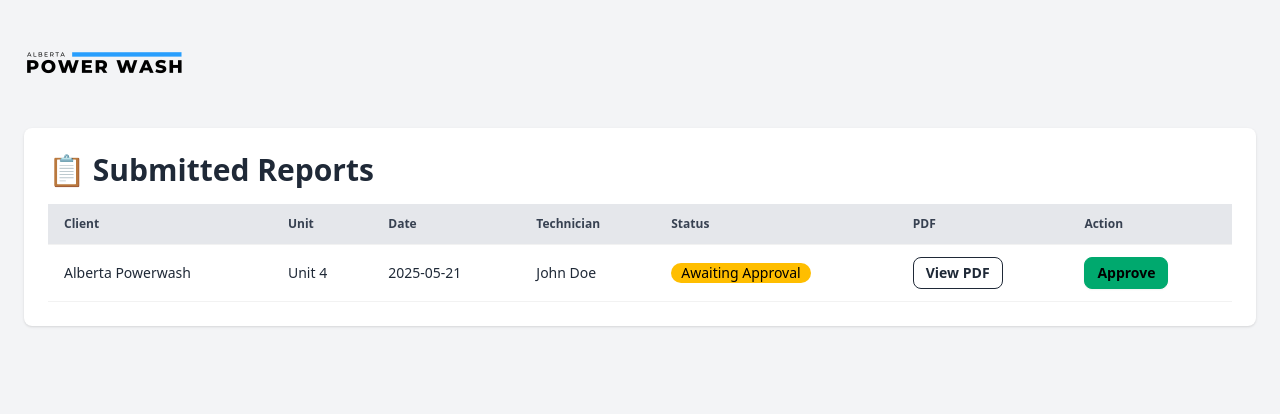
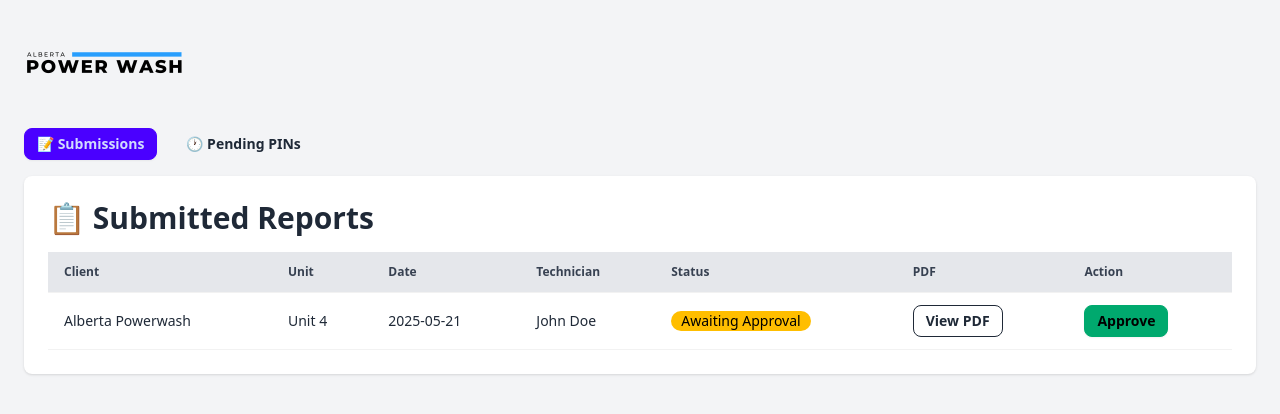
Before and after one commit to CaptainKirch/clubroot-mini-project, a FastAPI app: page /admin-dashboard in a window 1280 px wide. Shown: the top 414 px of the page. Run offline with FastAPI, Linux system fonts and the light colour scheme; the visitor is signed in with stand-in values (Sample User, id 1); some libraries are stand-ins or nearby versions.

Commit message:
Added Pending Pin Tab onto the admin dashboard for looking at Any pending pins that may be around for clients portals

```diff
--- a/app/templates/admin_dashboard.html
+++ b/app/templates/admin_dashboard.html
@@ -13,7 +13,14 @@
     <span class="text-2xl font-bold text-gray-800"></span>
   </a>
 </div>
-
+<div class="max-w-7xl mx-auto mb-4 flex space-x-4">
+  <a href="/admin-dashboard" class="btn btn-sm {{ 'btn-primary' if request.url.path == '/admin-dashboard' else 'btn-ghost' }}">
+    📝 Submissions
+  </a>
+  <a href="/pending-requests" class="btn btn-sm {{ 'btn-primary' if request.url.path == '/pending-requests' else 'btn-ghost' }}">
+    🕐 Pending PINs
+  </a>
+</div>
 <body class="bg-gray-100 min-h-screen p-6">
   <div class="max-w-7xl mx-auto bg-white p-6 rounded-lg shadow">
     <h1 class="text-3xl font-bold mb-4">📋 Submitted Reports</h1>
```
